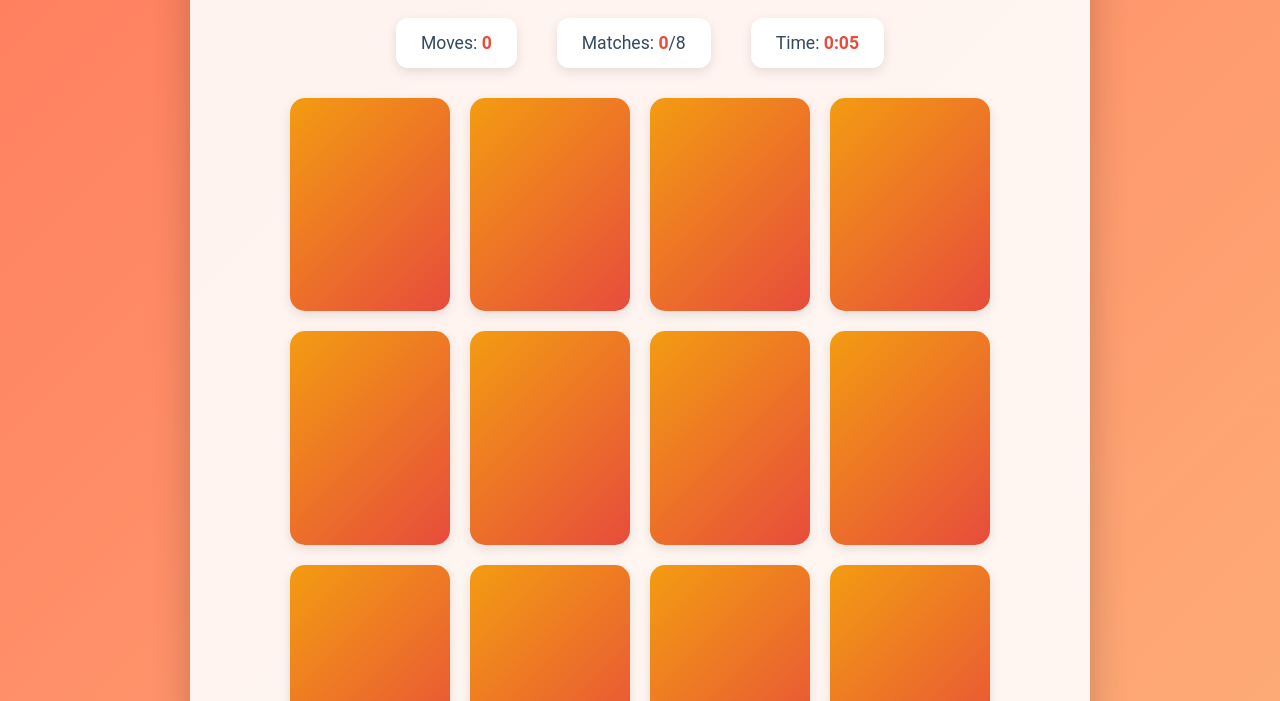
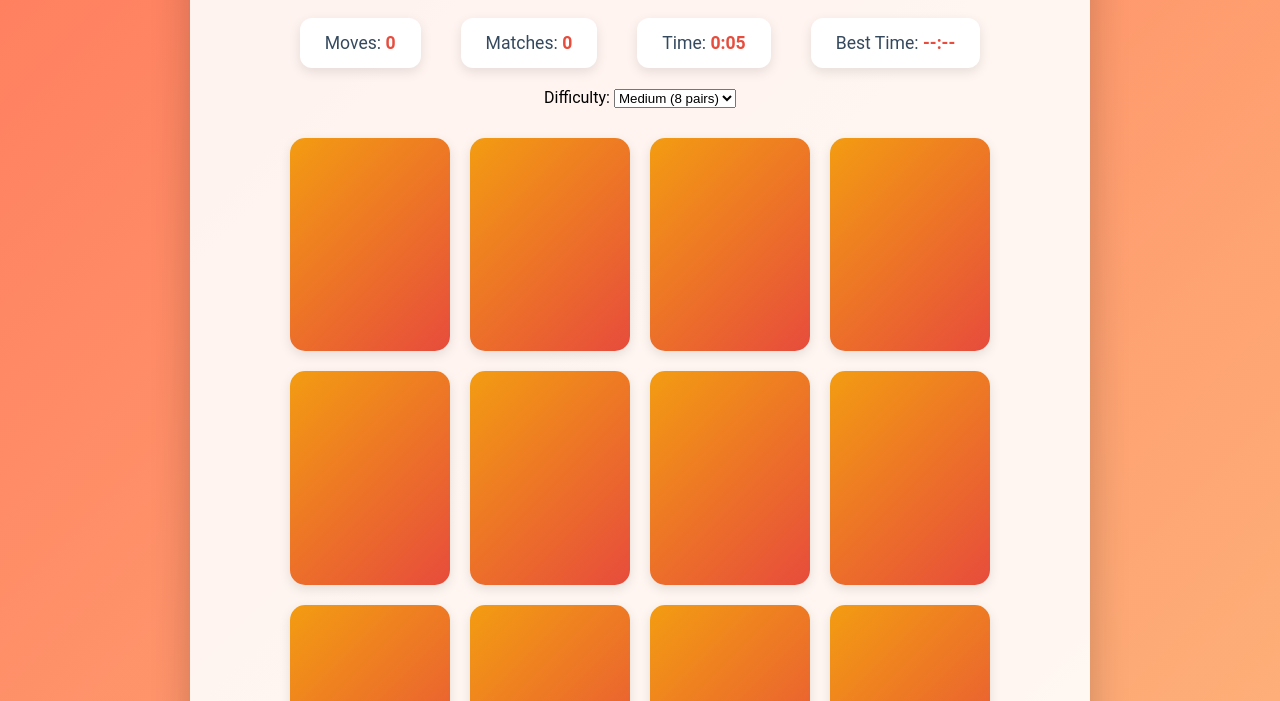
Before and after one commit to rajmalpure/Simulated-v3, a plain HTML site: page 2. Memory game/index.html in a window 1280 px wide. Shown: the part 99-800 px from the top of the page. Drawn offline with Linux system fonts and the light colour scheme.

Commit message:
Key enhancements added

```diff
--- a/2. Memory game/index.html
+++ b/2. Memory game/index.html
@@ -3,7 +3,7 @@
 <head>
     <meta charset="UTF-8">
     <meta name="viewport" content="width=device-width, initial-scale=1.0">
-    <title>Memory Game</title>
+    <title>Enhanced Memory Game</title>
     <link rel="stylesheet" href="styles.css">
 </head>
 <body>
@@ -15,11 +15,22 @@
                     <p>Moves: <span id="moves">0</span></p>
                 </div>
                 <div class="score">
-                    <p>Matches: <span id="matches">0</span>/8</p>
+                    <p>Matches: <span id="matches">0</span></p>
                 </div>
                 <div class="score">
                     <p>Time: <span id="time">0:00</span></p>
                 </div>
+                <div class="score">
+                    <p>Best Time: <span id="best-time">--:--</span></p>
+                </div>
+            </div>
+            <div class="difficulty-container">
+                <label for="difficulty">Difficulty:</label>
+                <select id="difficulty">
+                    <option value="easy">Easy (4 pairs)</option>
+                    <option value="medium" selected>Medium (8 pairs)</option>
+                    <option value="hard">Hard (12 pairs)</option>
+                </select>
             </div>
         </header>
 
@@ -31,6 +42,7 @@
             <h2>Congratulations! 🎉</h2>
             <p>You completed the game in <span id="final-moves">0</span> moves</p>
             <p>Time taken: <span id="final-time">0:00</span></p>
+            <p>Your best time: <span id="best-final-time">--:--</span></p>
             <button id="play-again" class="restart-button">Play Again</button>
         </div>
 
--- a/2. Memory game/script.js
+++ b/2. Memory game/script.js
@@ -4,116 +4,86 @@ document.addEventListener('DOMContentLoaded', () => {
     let firstCard, secondCard;
     let moves = 0;
     let matches = 0;
+    let gameTime = 0;
     let gameTimer;
-  let gameTime = 0;
+    let bestTime = localStorage.getItem('bestTime') || null;
 
     const gameBoard = document.getElementById('game-board');
     const movesDisplay = document.getElementById('moves');
     const matchesDisplay = document.getElementById('matches');
     const timeDisplay = document.getElementById('time');
+    const bestTimeDisplay = document.getElementById('best-time');
     const restartButton = document.getElementById('restart');
     const playAgainButton = document.getElementById('play-again');
     const winMessage = document.getElementById('win-message');
-  const finalMovesDisplay = document.getElementById('final-moves');
-  const finalTimeDisplay = document.getElementById('final-time');
+    const difficultySelect = document.getElementById('difficulty');
 
     const cardImages = [
-      'assets/blank.png',
         'assets/cheeseburger.png',
         'assets/fries.png',
         'assets/hotdog.png',
         'assets/ice-cream.png',
         'assets/milkshake.png',
-      'assets/pizza.png',
-      'assets/white.png'
+        'assets/pizza.png'
     ];
 
-  const gameCards = [...cardImages, ...cardImages];
-
     function initializeGame() {
-
         moves = 0;
         matches = 0;
         gameTime = 0;
-      hasFlippedCard = false;
-      lockBoard = false;
         firstCard = null;
         secondCard = null;
+        hasFlippedCard = false;
 
-      if (gameTimer) clearInterval(gameTimer);
-
+        clearInterval(gameTimer);
         startTimer();
 
-      updateDisplays();
+        const pairs = difficultySelect.value === 'easy' ? 4 : difficultySelect.value === 'medium' ? 6 : 8;
+        const cards = [...cardImages.slice(0, pairs), ...cardImages.slice(0, pairs)];
+        createBoard(cards);
 
-      winMessage.classList.remove('show');
-
-      createBoard();
+        bestTimeDisplay.textContent = bestTime ? formatTime(bestTime) : '--:--';
     }
 
     function startTimer() {
         gameTimer = setInterval(() => {
             gameTime++;
-          updateTimeDisplay();
+            timeDisplay.textContent = formatTime(gameTime);
         }, 1000);
     }
 
-  function updateTimeDisplay() {
-      const minutes = Math.floor(gameTime / 60);
-      const seconds = gameTime % 60;
-      timeDisplay.textContent = `${minutes}:${seconds.toString().padStart(2, '0')}`;
-  }
-
-  function shuffle(array) {
-      for (let i = array.length - 1; i > 0; i--) {
-          const j = Math.floor(Math.random() * (i + 1));
-          [array[i], array[j]] = [array[j], array[i]];
-      }
-      return array;
-  }
-
-  function createBoard() {
+    function createBoard(cards) {
+        const shuffled = shuffle(cards);
         gameBoard.innerHTML = '';
-      const shuffledCards = shuffle([...gameCards]);
-
-      shuffledCards.forEach((img, index) => {
-          const card = createCard(img, index);
+        shuffled.forEach(image => {
+            const card = createCard(image);
             gameBoard.appendChild(card);
         });
     }
 
-  function createCard(img, index) {
+    function createCard(image) {
         const card = document.createElement('div');
-      card.classList.add('card');
-      card.dataset.framework = img;
+        card.className = 'card';
+        card.dataset.image = image;
 
-      const cardFront = document.createElement('div');
-      cardFront.classList.add('card-front');
+        const front = document.createElement('div');
+        front.className = 'card-front';
 
-      const cardBack = document.createElement('div');
-      cardBack.classList.add('card-back');
+        const back = document.createElement('div');
+        back.className = 'card-back';
+        back.innerHTML = `<img src="${image}" alt="Card Image">`;
 
-      const image = document.createElement('img');
-      image.src = img;
-      image.alt = `Card ${index + 1}`;
-      cardBack.appendChild(image);
-
-      card.appendChild(cardFront);
-      card.appendChild(cardBack);
+        card.appendChild(front);
+        card.appendChild(back);
 
         card.addEventListener('click', flipCard);
         return card;
     }
 
     function flipCard() {
-      if (lockBoard) return;
-      if (this === firstCard) return;
-      if (this.classList.contains('matched')) return;
+        if (lockBoard || this === firstCard || this.classList.contains('matched')) return;
 
         this.classList.add('flipped');
-      moves++;
-      updateDisplays();
-
         if (!hasFlippedCard) {
             hasFlippedCard = true;
             firstCard = this;
@@ -121,31 +91,20 @@ document.addEventListener('DOMContentLoaded', () => {
         }
 
         secondCard = this;
-      checkForMatch();
+        checkMatch();
     }
 
-  function checkForMatch() {
-      const isMatch = firstCard.dataset.framework === secondCard.dataset.framework;
-
+    function checkMatch() {
+        const isMatch = firstCard.dataset.image === secondCard.dataset.image;
         if (isMatch) {
             matches++;
-          updateDisplays();
-          handleMatch();
-          checkWin();
-      } else {
-          unflipCards();
-      }
-  }
-
-  function handleMatch() {
             firstCard.classList.add('matched');
             secondCard.classList.add('matched');
-      firstCard.removeEventListener('click', flipCard);
-      secondCard.removeEventListener('click', flipCard);
             resetBoard();
+            if (matches === cardImages.length) {
+                endGame();
             }
-
-  function unflipCards() {
+        } else {
             lockBoard = true;
             setTimeout(() => {
                 firstCard.classList.remove('flipped');
@@ -153,32 +112,42 @@ document.addEventListener('DOMContentLoaded', () => {
                 resetBoard();
             }, 1500);
         }
+    }
 
     function resetBoard() {
         [hasFlippedCard, lockBoard] = [false, false];
         [firstCard, secondCard] = [null, null];
+        moves++;
+        movesDisplay.textContent = moves;
     }
 
-  function updateDisplays() {
-      movesDisplay.textContent = moves;
-      matchesDisplay.textContent = matches;
+    function endGame() {
+        clearInterval(gameTimer);
+        const currentTime = gameTime;
+        if (!bestTime || currentTime < bestTime) {
+            bestTime = currentTime;
+            localStorage.setItem('bestTime', bestTime);
         }
-
-  function checkWin() {
-      if (matches === cardImages.length) {
-          clearInterval(gameTimer);
-          setTimeout(showWinMessage, 500);
-      }
-  }
-
-  function showWinMessage() {
-      finalMovesDisplay.textContent = moves;
-      finalTimeDisplay.textContent = timeDisplay.textContent;
         winMessage.classList.add('show');
     }
 
+    function formatTime(seconds) {
+        const mins = Math.floor(seconds / 60);
+        const secs = seconds % 60;
+        return `${mins}:${secs.toString().padStart(2, '0')}`;
+    }
+
+    function shuffle(array) {
+        return array.sort(() => 0.5 - Math.random());
+    }
+
     restartButton.addEventListener('click', initializeGame);
-  playAgainButton.addEventListener('click', initializeGame);
+    playAgainButton.addEventListener('click', () => {
+        winMessage.classList.remove('show');
+        initializeGame();
+    });
+
+    difficultySelect.addEventListener('change', initializeGame);
 
     initializeGame();
 });
```
Lines whose indentation alone changed are shown as unchanged.
